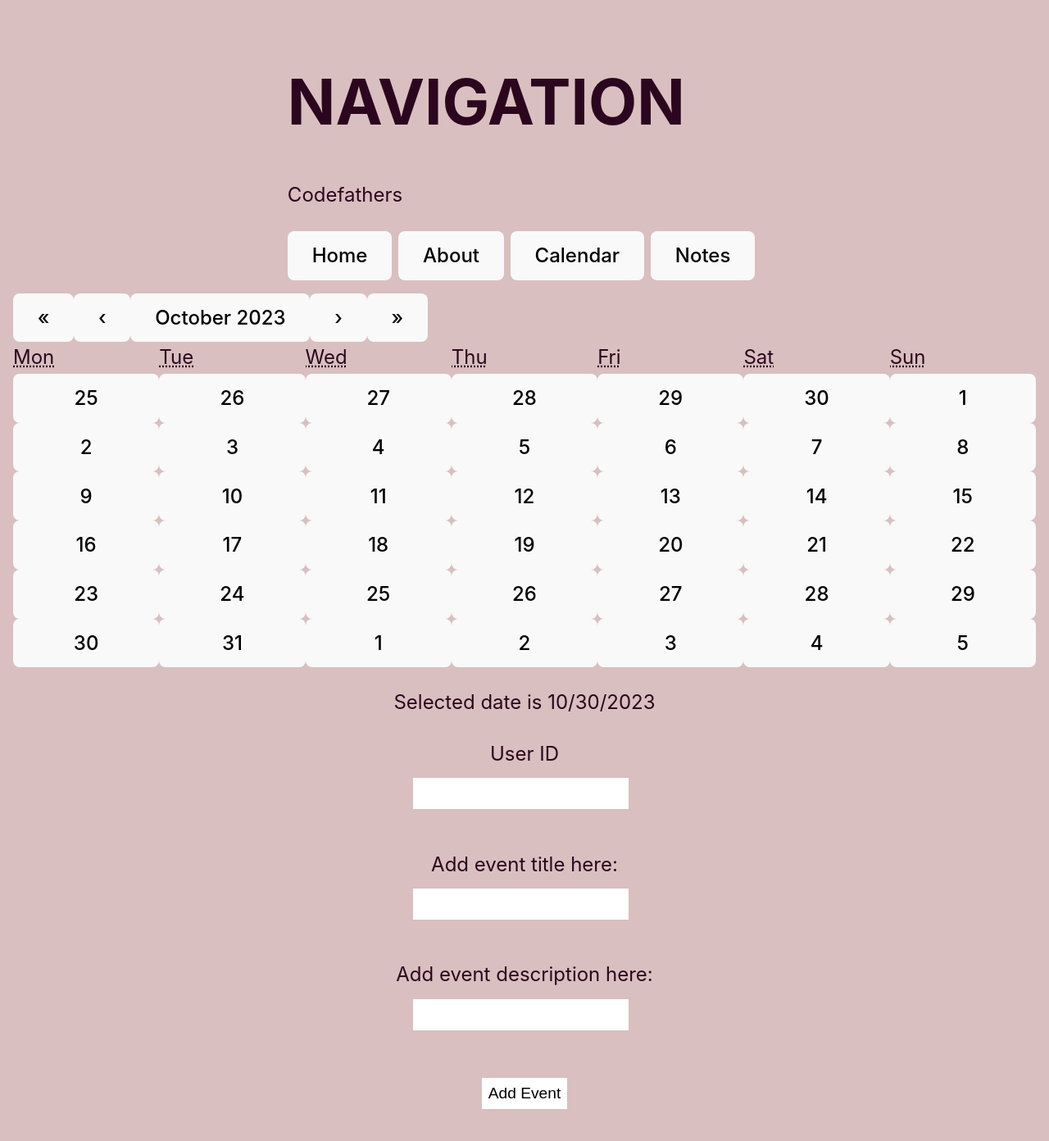
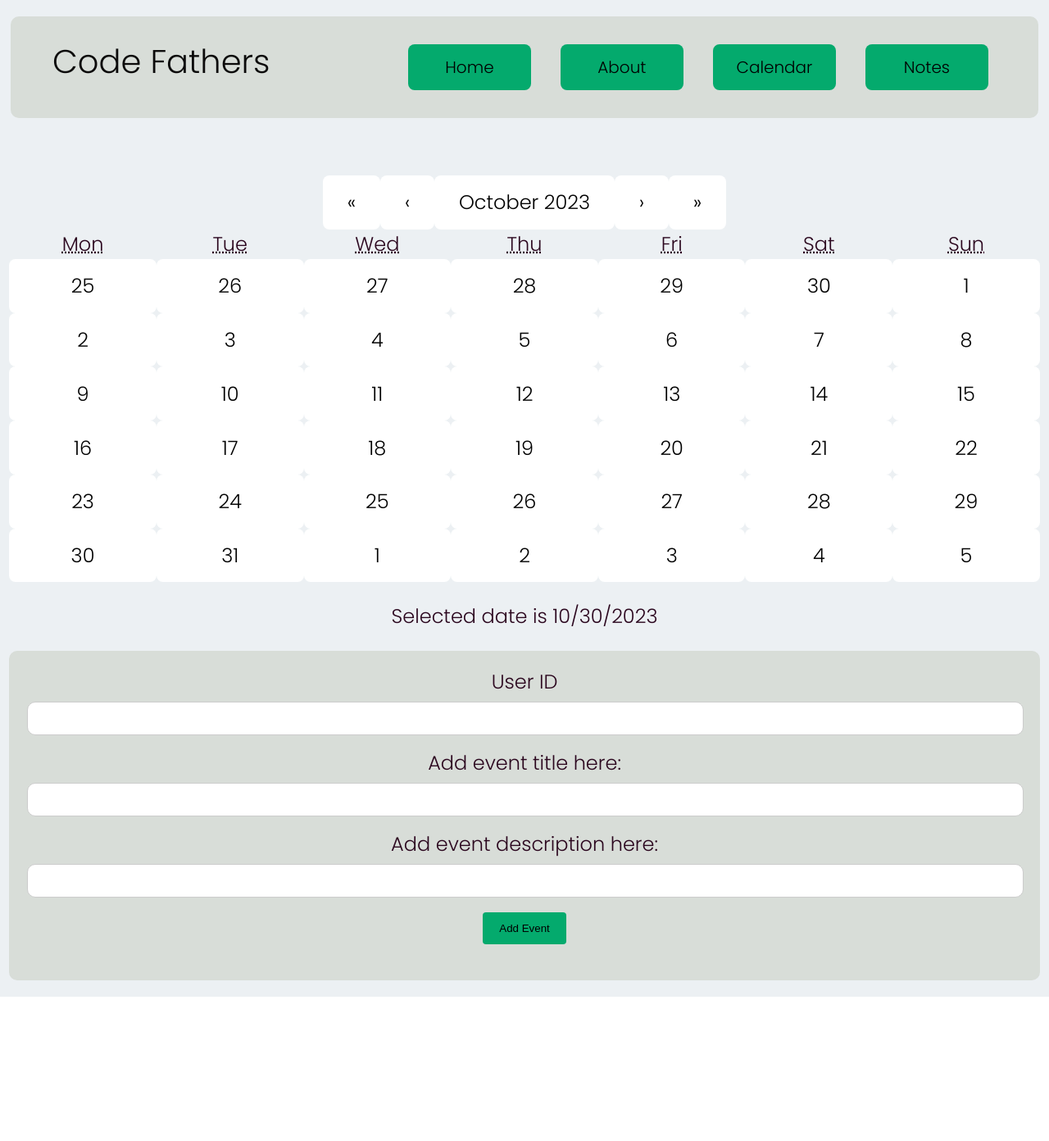
Before and after one commit to jabz80/Code-Fathers, a React (Vite) app in the folder client/: page /calendar in a window 1280 px wide. Shown: the top 1392 px of the page at 82% size. After the commit the page ends 1216 px from the top, so only its background shows below. Built offline with nearby package versions, Linux system fonts and the light colour scheme.

Commit message:
calender css styling

```diff
--- a/client/src/App.css
+++ b/client/src/App.css
@@ -1,32 +1,92 @@
-* {
-  box-sizing: border-box;
+
+@import url('https://fonts.googleapis.com/css2?family=Poppins:wght@100;200;300&display=swap');
+
+
+body {
+  font-family: 'Poppins', sans-serif;
+  font-size: 24px;
+  color: #2B061E;
+  background: #ecf0f3;
 }
 
-body {
-  margin: 0 auto;
-  line-height: 1.6;
-  font-size: 24px;
-  color: #2B061E;
-  background:#D9BFC0;;
+.navbar {
+  display: flex;
+  justify-content: space-around;
+  margin-top: 20px;
+  margin-bottom: 50px;
+  background-color: #d8ddd8;
+  width: 98vw;
+  border-radius: 10px;
 }
 
-#root {
-  height: 100%;
-  display: flex;
-  flex-direction: column;
-  min-height: 100vh;
+.navbar h1 {
+  color: rgb(11, 10, 10);
+  font-size: 40px;
 }
 
-h1, h2, h3 {
-  line-height:1.2;
+.navbar ul {
+  display: flex;
+  list-style: none;
 }
 
-nav > a {
-  margin-right: 0.5rem;
+.navbar li {
+  padding-left: 1rem;
+  margin: 10px;
 }
 
-header, footer, main {
-  padding: 1rem;
+.navbar li button {
+  text-decoration: none;
+  font-size: 20px;
+  width: 150px;
+  background-color: #04AA6D;
+  transition: transform 0.3s, background-color 0.3s;
+}
+
+.navbar li button:hover {
+  color: #ffffff;
+  background-color: #69ab91;
+  transform: scale(0.9); /* Reduce the size to 90% when hovering */
+}
+
+.calender {
+  text-align: center;
+  margin: 20px;
+}
+
+input[type=text], select, textarea {
+  width: 95vw;
+  padding: 12px;
+  border: 1px solid #ccc;
+  border-radius: 10px;
+  box-sizing: border-box;
+  margin-top: 6px;
+  margin-bottom: 16px;
+  resize: vertical
+}
+
+
+input[type=submit] {
+  background-color: #04AA6D;
+  padding: 12px 20px;
+  border: none;
+  border-radius: 4px;
+  cursor: pointer;
+  transition: transform 0.3s, background-color 0.3s;
+
+}
+
+
+input[type=submit]:hover {
+  background-color: #69ab91;
+  transform: scale(0.9); /* Reduce the size to 90% when hovering */
+
+}
+
+
+.container {
+  border-radius: 10px;
+  background-color: #d8ddd8;
+  padding: 20px;
 }
 
 main {
@@ -38,13 +98,6 @@ main {
   flex: 1;
 }
 
-.snack-main {
-  justify-content: flex-start;
-}
-
-h1 {
-  font-size: 3rem;
-}
 
 input[type=text] {
   margin-left: 0.1rem;
@@ -80,7 +133,7 @@ button {
   flex-shrink: 0;
 }
 
-.icon {
+/* .icon {
   color: #2B061E;
   border: 1px solid #2B061E;
   border-radius: 5px;
@@ -128,4 +181,4 @@ form button {
 form button:hover {
   background: #2B061E;
   color: white;
-}
+} */
--- a/client/src/components/Calendar/index.jsx
+++ b/client/src/components/Calendar/index.jsx
@@ -75,7 +75,7 @@ export default function CalendarApp(){
         <>
         <Calendar onChange={handleChange} value={date} />
         <p>Selected date is {date.toLocaleDateString()}</p>
-        <form onSubmit={handleSubmit}>
+        <form onSubmit={handleSubmit} className='container'>
             <label htmlFor='userId'>User ID</label>
             <input type='text' onChange={handleUserIdInput} id='userId'required />
             <br></br>
--- a/client/src/components/Header/index.jsx
+++ b/client/src/components/Header/index.jsx
@@ -1,18 +1,28 @@
 import React from 'react';
 import { NavLink, Outlet } from 'react-router-dom';
+
 const styles = ({ isActive }) => ({ color: isActive ? '#2B061E' : '#875053' });
 
 export default function Header() {
   return (
     <main>
       <header>
-        <h1>NAVIGATION</h1>
-        <nav>
-          <p>Codefathers</p>
-          <NavLink to="/" style={styles}><button>Home</button></NavLink>
-          <NavLink to="/about" style={styles}><button>About</button></NavLink>
-          <NavLink to="/calendar" style={styles}><button>Calendar</button></NavLink>
-          <NavLink to="/notes" style={styles}><button>Notes</button></NavLink>
+        <nav className='navbar'>
+          <h1>Code Fathers</h1>
+          <ul>
+            <li>
+              <NavLink to="/" style={styles}><button>Home</button></NavLink>
+            </li>
+            <li>
+              <NavLink to="/about" style={styles}><button>About</button></NavLink>
+            </li>
+            <li>
+              <NavLink to="/calendar" style={styles}><button>Calendar</button></NavLink>
+            </li>
+            <li>
+              <NavLink to="/notes" style={styles}><button>Notes</button></NavLink>
+            </li>
+          </ul>
         </nav>
       </header>
       <Outlet />
--- a/client/src/index.css
+++ b/client/src/index.css
@@ -24,7 +24,7 @@ a:hover {
 }
 
 body {
-  margin: 0;
+  margin: 0px;
 
   min-width: 320px;
   min-height: 100vh;
@@ -42,7 +42,6 @@ button {
   font-size: 1em;
   font-weight: 500;
   font-family: inherit;
-  background-color: #1a1a1a;
   cursor: pointer;
   transition: border-color 0.25s;
 }
@@ -63,6 +62,6 @@ button:focus-visible {
     color: #747bff;
   }
   button {
-    background-color: #f9f9f9;
+    background-color: #ffffff;
   }
 }
--- a/client/src/pages/CalendarPage/index.jsx
+++ b/client/src/pages/CalendarPage/index.jsx
@@ -3,9 +3,8 @@ import { CalendarApp } from '../../components'
 
 export default function index() {
   return (
-    <>
-    {/* <CalendarApp date={date} setDate={setDate} title={title} setTitle={setTitle} description={description} setDescription={setDescription} message={message} setMessage={setMessage} /> */}
+    <div className='calender'>
     <CalendarApp />
-    </>
+    </div>
   )
 }
--- a/client/src/pages/Home/index.jsx
+++ b/client/src/pages/Home/index.jsx
@@ -7,7 +7,7 @@ import Calendar from "react-calendar"
 
 export default function HomePage() {
   return (
-    <div>
+    <div className='home'>
       <Calendar />
     </div>
   )
--- a/client/src/pages/NotesPage/index.jsx
+++ b/client/src/pages/NotesPage/index.jsx
@@ -19,7 +19,6 @@ export default function NotesPage() {
 
    function displayNotes() {
 
-console.log(notes);
     return notes
     .filter(s => textFilter.length == 0 || s.name.toLowerCase().includes(textFilter.toLowerCase()))
     .map(s => <NoteCard key={s.id} id={s.id} user_id={s.user_id} title={s.title} context={s.context} created_at={s.created_at} updated_at={s.updated_at}  />)
```
